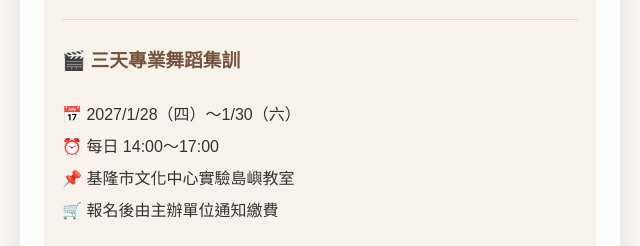
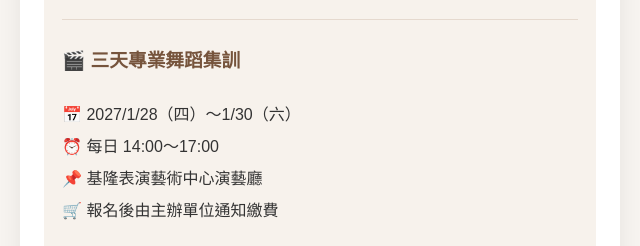
Before and after one commit to yuyangdance/yuyangdance-website, a plain HTML site: page registration.html in a window 1280 px wide. Shown: the part 1074-1320 px from the top of the page, 320-960 px from the left. Drawn offline with nearby package versions, Linux system fonts and the light colour scheme; no server answers.

Commit message:
Update registration.html

```diff
--- a/registration.html
+++ b/registration.html
@@ -215,7 +215,7 @@
   <p>
     📅 2027/1/28（四）～1/30（六）<br>
     ⏰ 每日 14:00～17:00<br>
-    📌 基隆市文化中心實驗島嶼教室<br>
+    📌 基隆表演藝術中心演藝廳<br>
     🛒 報名後由主辦單位通知繳費
   </p>
 
```
